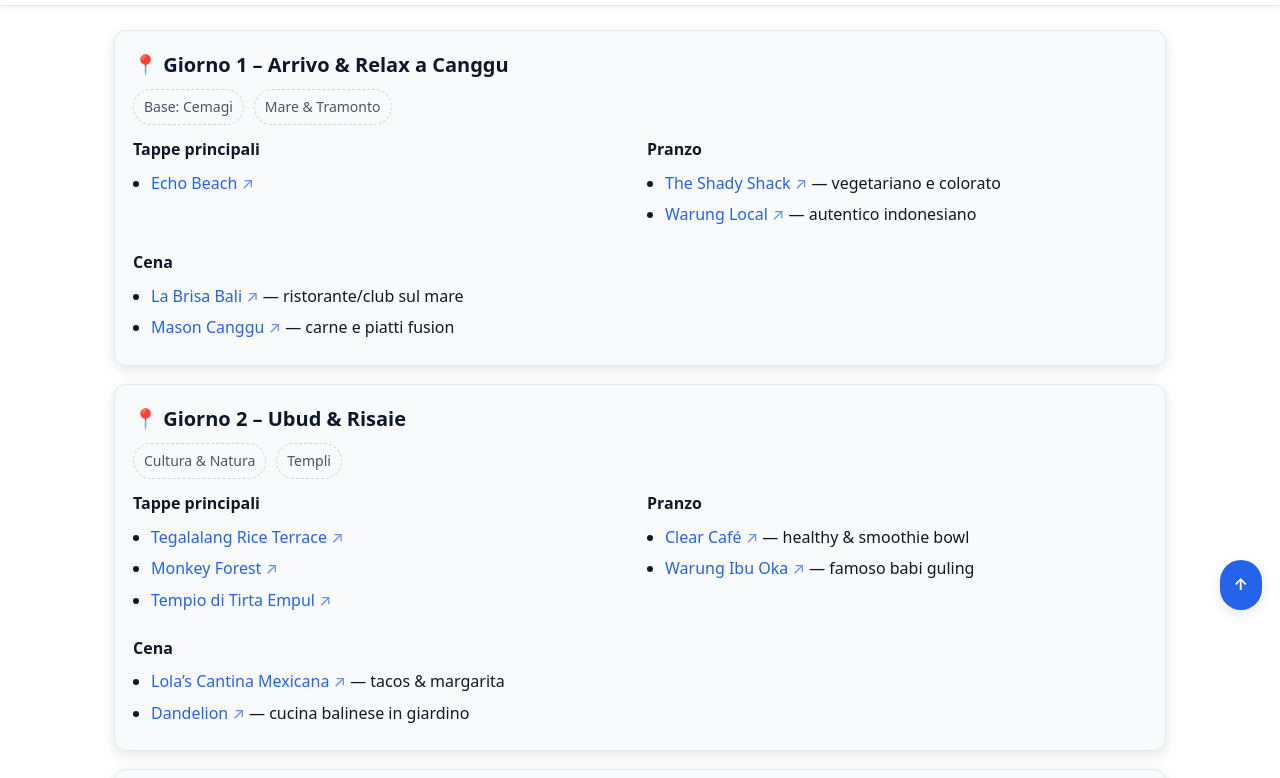
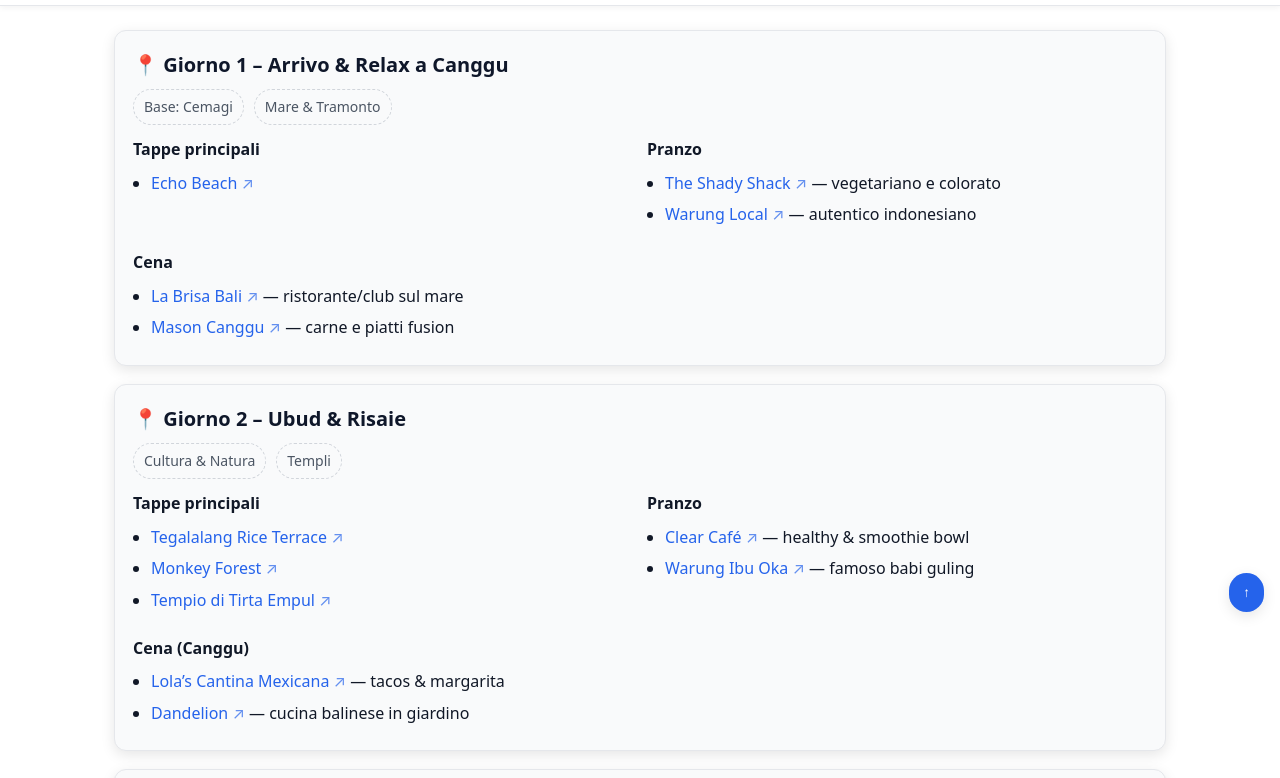
Before and after one commit to Piconee/vacationHtmls, a plain HTML site: page index2.html in a window 1280 px wide. Shown: the part 172-950 px from the top of the page. Drawn offline with Linux system fonts and the light colour scheme.

Commit message:
Update index2.html

```diff
--- a/index2.html
+++ b/index2.html
@@ -7,14 +7,14 @@
   <meta name="description" content="Itinerario di 7 giorni a Bali con base a Cemagi: tappe giornaliere, ristoranti consigliati e link diretti a Google Maps." />
   <style>
     :root{
-      --bg:#ffffff;          /* background chiaro */
-      --card:#f9fafb;        /* grigio chiaro */
-      --muted:#4b5563;       /* testo secondario */
-      --text:#111827;        /* testo principale */
-      --accent:#0ea5e9;      /* blu chiaro */
-      --accent-2:#f59e0b;    /* arancione */
-      --link:#2563eb;        /* blu link */
-      --ok:#16a34a;          /* verde */
+      --bg:#ffffff;
+      --card:#f9fafb;
+      --muted:#4b5563;
+      --text:#111827;
+      --accent:#0ea5e9;
+      --accent-2:#f59e0b;
+      --link:#2563eb;
+      --ok:#16a34a;
       --shadow:0 4px 14px rgba(0,0,0,.1);
     }
     *{box-sizing:border-box}
@@ -23,22 +23,24 @@
     a:hover{text-decoration:underline}
     .wrapper{max-width:1100px;margin:0 auto;padding:24px}
 
-    /* Header */
+    /* Header sticky */
     header{position:sticky;top:0;z-index:50;background:#fff;border-bottom:1px solid #e5e7eb;box-shadow:0 2px 6px rgba(0,0,0,.05)}
     .topbar{display:flex;gap:16px;align-items:center;justify-content:space-between;padding:14px 24px}
     .brand{display:flex;align-items:center;gap:12px}
     .brand .logo{width:36px;height:36px;border-radius:9px;background:radial-gradient(circle at 30% 30%, var(--accent), transparent 60%), radial-gradient(circle at 70% 70%, var(--accent-2), transparent 60%), #3b82f6;box-shadow: var(--shadow)}
     .brand h1{font-size:18px;margin:0}
+
+    /* Nav pill + scrollabile su mobile */
     nav{display:flex;flex-wrap:wrap;gap:10px;overflow:auto;white-space:nowrap;-webkit-overflow-scrolling:touch;scroll-snap-type:x proximity}
-    nav a{padding:10px 12px;border:1px solid #e5e7eb;border-radius:10px;scroll-snap-align:start}
+    nav a{display:inline-block;padding:10px 12px;border:1px solid #e5e7eb;border-radius:10px;scroll-snap-align:start}
 
     /* Hero */
     .hero{padding:20px 24px 8px}
     .hero h2{font-size:26px;margin:0 0 6px}
     .hero p{margin:0;color:var(--muted)}
 
-    /* Day cards */
-    .day{background:var(--card);border:1px solid #e5e7eb;border-radius:12px;box-shadow:var(--shadow);padding:18px;margin-bottom:18px}
+    /* Card giorno */
+    .day{background:var(--card);border:1px solid #e5e7eb;border-radius:12px;box-shadow:var(--shadow);padding:18px;margin-bottom:18px;scroll-margin-top:88px}
     .day h3{margin:0 0 8px;font-size:20px;color:#0f172a}
     .meta{display:flex;gap:10px;flex-wrap:wrap;margin-bottom:8px}
     .tag{display:inline-flex;align-items:center;gap:6px;padding:6px 10px;border:1px dashed #d1d5db;border-radius:999px;color:var(--muted);font-size:14px}
@@ -55,11 +57,27 @@
     /* Footer */
     footer{margin:28px 0 20px;color:var(--muted);text-align:center}
 
-    /* Back to top */
-    .backtop{position:fixed;right:18px;bottom:18px;background:var(--link);color:#fff;border:none;border-radius:999px;padding:12px 14px;font-weight:700;cursor:pointer;box-shadow:var(--shadow)}
+    /* Spazio anti-overlay per il FAB */
+    main.wrapper{padding-bottom:110px}
+
+    /* Back to top (FAB) */
+    .backtop{
+      position:fixed;
+      right:16px;
+      bottom:calc(16px + env(safe-area-inset-bottom));
+      z-index:999;
+      background:var(--link);
+      color:#fff;
+      border:none;
+      border-radius:999px;
+      padding:12px 14px;
+      font-weight:700;
+      cursor:pointer;
+      box-shadow:var(--shadow)
+    }
     .backtop:hover{filter:brightness(1.05)}
 
-    /* Mobile adjustments */
+    /* Mobile tweaks */
     @media(max-width:540px){
       html,body{font-size:17px;line-height:1.7}
       .wrapper{padding:16px}
@@ -74,7 +92,7 @@
 
     /* Print */
     @media print{
-      header, .backtop{display:none}
+      header,.backtop{display:none}
       body{background:#fff;color:#000}
       .day{break-inside:avoid;box-shadow:none;border-color:#ddd}
       a::after{content:" (" attr(href) ")";font-size:.9em;color:#555}
@@ -109,10 +127,7 @@
     <!-- Giorno 1 -->
     <section id="g1" class="day" aria-labelledby="g1t">
       <h3 id="g1t">📍 Giorno 1 – Arrivo & Relax a Canggu</h3>
-      <div class="meta">
-        <span class="tag">Base: Cemagi</span>
-        <span class="tag">Mare & Tramonto</span>
-      </div>
+      <div class="meta"><span class="tag">Base: Cemagi</span><span class="tag">Mare & Tramonto</span></div>
       <div class="cols">
         <div class="col">
           <h4>Tappe principali</h4>
@@ -140,10 +155,7 @@
     <!-- Giorno 2 -->
     <section id="g2" class="day" aria-labelledby="g2t">
       <h3 id="g2t">📍 Giorno 2 – Ubud & Risaie</h3>
-      <div class="meta">
-        <span class="tag">Cultura & Natura</span>
-        <span class="tag">Templi</span>
-      </div>
+      <div class="meta"><span class="tag">Cultura & Natura</span><span class="tag">Templi</span></div>
       <div class="cols">
         <div class="col">
           <h4>Tappe principali</h4>
@@ -161,7 +173,7 @@
           </ul>
         </div>
         <div class="col">
-          <h4>Cena</h4>
+          <h4>Cena (Canggu)</h4>
           <ul>
             <li><a href="https://www.google.com/maps/search/?api=1&query=Lola%27s+Cantina+Mexicana+Canggu" target="_blank" rel="noopener">Lola’s Cantina Mexicana</a> — tacos & margarita</li>
             <li><a href="https://www.google.com/maps/search/?api=1&query=Dandelion+Canggu" target="_blank" rel="noopener">Dandelion</a> — cucina balinese in giardino</li>
@@ -173,10 +185,7 @@
     <!-- Giorno 3 -->
     <section id="g3" class="day" aria-labelledby="g3t">
       <h3 id="g3t">📍 Giorno 3 – Sud di Bali & Uluwatu</h3>
-      <div class="meta">
-        <span class="tag">Spiagge</span>
-        <span class="tag">Danza Kecak</span>
-      </div>
+      <div class="meta"><span class="tag">Spiagge</span><span class="tag">Danza Kecak</span></div>
       <div class="cols">
         <div class="col">
           <h4>Tappe principali</h4>
@@ -188,7 +197,7 @@
         <div class="col">
           <h4>Pranzo</h4>
           <ul>
-            <li><a href="https://www.google.com/maps/search/?api=1&query=Single+Fin+Uluwatu" target="_blank" rel="noopener">Single Fin</a> — vista sull’oceano</li>
+            <li><a href="https://www.google.com/maps/search/?api=1&query=Single+Fin+Uluwatu" target="_blank" rel="noopener">Single Fin</a> — vista oceano</li>
             <li><a href="https://www.google.com/maps/search/?api=1&query=Suka+Espresso+Uluwatu" target="_blank" rel="noopener">Suka Espresso</a> — brunch e panini</li>
           </ul>
         </div>
@@ -205,10 +214,7 @@
     <!-- Giorno 4 -->
     <section id="g4" class="day" aria-labelledby="g4t">
       <h3 id="g4t">📍 Giorno 4 – Cascate & Natura del Nord</h3>
-      <div class="meta">
-        <span class="tag">Cascate</span>
-        <span class="tag">Lago & Tempio</span>
-      </div>
+      <div class="meta"><span class="tag">Cascate</span><span class="tag">Lago & Tempio</span></div>
       <div class="cols">
         <div class="col">
           <h4>Tappe principali</h4>
@@ -226,7 +232,7 @@
           </ul>
         </div>
         <div class="col">
-          <h4>Cena</h4>
+          <h4>Cena (Canggu/Cemagi)</h4>
           <ul>
             <li><a href="https://www.google.com/maps/search/?api=1&query=Indigo+Restaurant+Canggu" target="_blank" rel="noopener">Indigo Canggu</a> — giapponese raffinato</li>
             <li><a href="https://www.google.com/maps/search/?api=1&query=Beach+Boy+Cafe+Cemagi" target="_blank" rel="noopener">Beach Boy Café</a> — sul mare a Cemagi</li>
@@ -238,10 +244,7 @@
     <!-- Giorno 5 -->
     <section id="g5" class="day" aria-labelledby="g5t">
       <h3 id="g5t">📍 Giorno 5 – Relax & Mare</h3>
-      <div class="meta">
-        <span class="tag">Surf</span>
-        <span class="tag">Tramonto</span>
-      </div>
+      <div class="meta"><span class="tag">Surf</span><span class="tag">Tramonto</span></div>
       <div class="cols">
         <div class="col">
           <h4>Tappe principali</h4>
@@ -270,10 +273,7 @@
     <!-- Giorno 6 -->
     <section id="g6" class="day" aria-labelledby="g6t">
       <h3 id="g6t">📍 Giorno 6 – Escursione a Nusa Penida</h3>
-      <div class="meta">
-        <span class="tag">Isola</span>
-        <span class="tag">Snorkeling</span>
-      </div>
+      <div class="meta"><span class="tag">Isola</span><span class="tag">Snorkeling</span></div>
       <div class="cols">
         <div class="col">
           <h4>Tappe principali</h4>
@@ -284,14 +284,14 @@
           </ul>
         </div>
         <div class="col">
-          <h4>Pranzo</h4>
+          <h4>Pranzo (Penida)</h4>
           <ul>
             <li><a href="https://www.google.com/maps/search/?api=1&query=Warung+Warung+Nusa+Penida" target="_blank" rel="noopener">Warung Warung</a> — semplice e locale</li>
             <li><a href="https://www.google.com/maps/search/?api=1&query=Penida+Colada+Beach+Bar" target="_blank" rel="noopener">Penida Colada Beach Bar</a> — fronte mare</li>
           </ul>
         </div>
         <div class="col">
-          <h4>Cena (al ritorno a Bali)</h4>
+          <h4>Cena (ritorno a Canggu)</h4>
           <ul>
             <li><a href="https://www.google.com/maps/search/?api=1&query=The+Lawn+Canggu" target="_blank" rel="noopener">The Lawn Canggu</a> — lounge/ristorante sul mare</li>
             <li><a href="https://www.google.com/maps/search/?api=1&query=Warung+Bu+Mi+Canggu" target="_blank" rel="noopener">Warung Bu Mi</a> — cucina balinese economica</li>
@@ -303,10 +303,7 @@
     <!-- Giorno 7 -->
     <section id="g7" class="day" aria-labelledby="g7t">
       <h3 id="g7t">📍 Giorno 7 – Shopping, Relax & Ultimo Tramonto</h3>
-      <div class="meta">
-        <span class="tag">Shopping</span>
-        <span class="tag">Yoga</span>
-      </div>
+      <div class="meta"><span class="tag">Shopping</span><span class="tag">Yoga</span></div>
       <div class="cols">
         <div class="col">
           <h4>Tappe principali</h4>
@@ -338,6 +335,6 @@
     <p>Consigli rapidi: parti presto per Ubud e il Nord; per Nusa Penida prendi il fast boat da Sanur. Tutti i link si aprono in Google Maps.</p>
   </footer>
 
-  <a class="backtop" href="#top" onclick="window.scrollTo({top:0,behavior:'smooth'});return false;" aria-label="Torna su">↑</a>
+  <button class="backtop" onclick="window.scrollTo({top:0,behavior:'smooth'});" aria-label="Torna su">↑</button>
 </body>
 </html>
```
